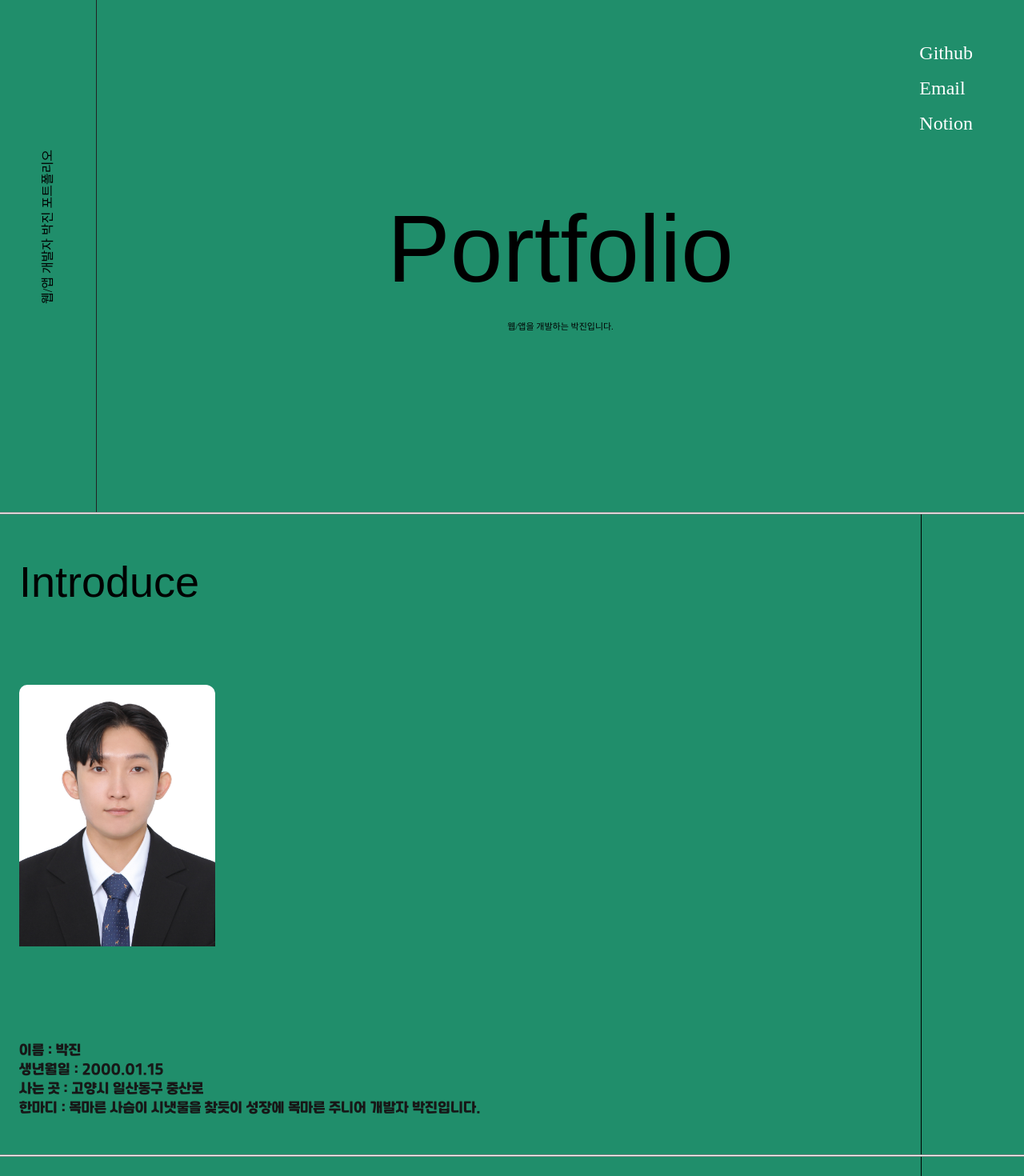
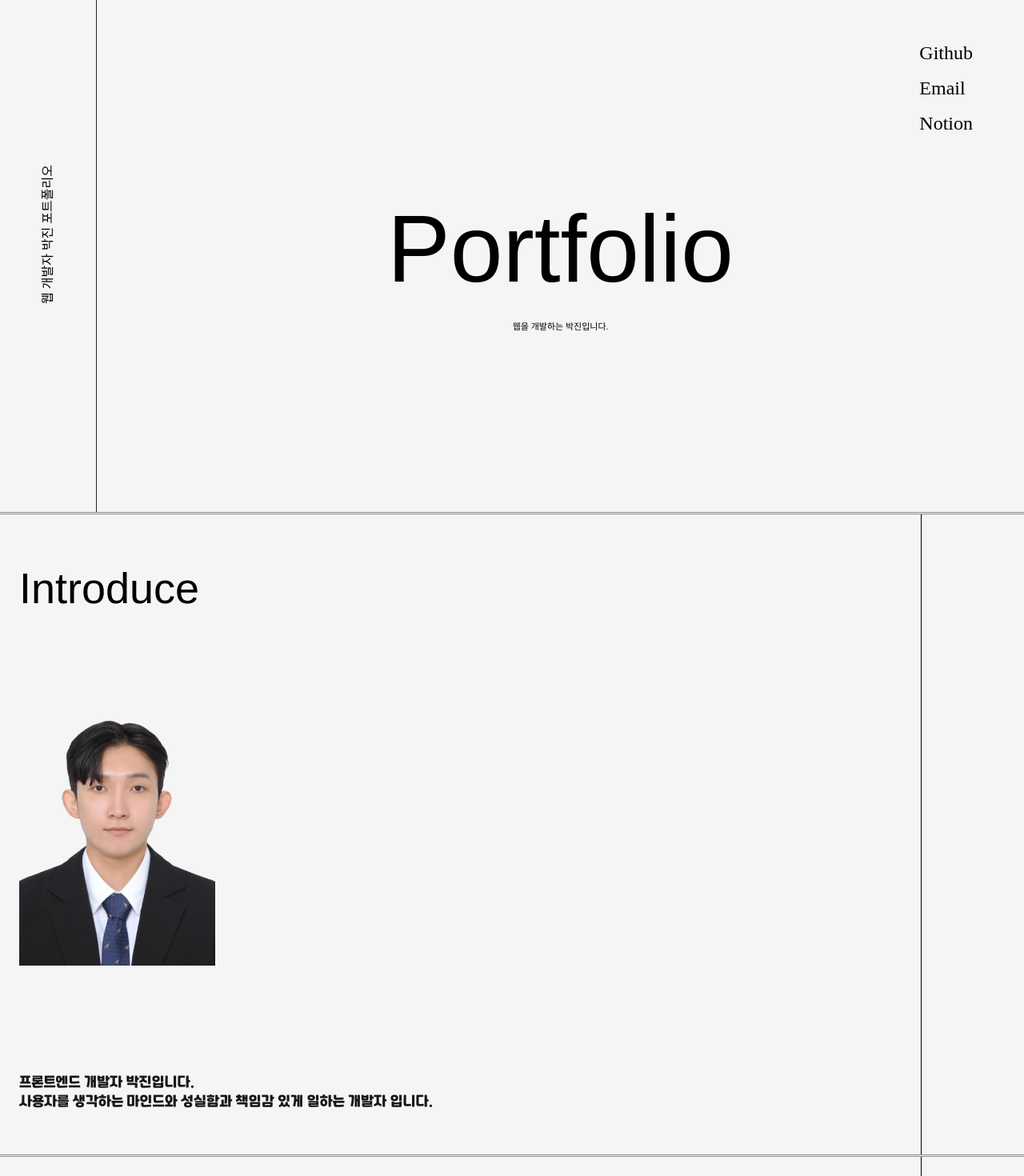
Before and after one commit to jin-park0115/24newportfolio, a React (Vite) app: page / in a window 1280 px wide. Shown: the top 1470 px of the page at 80% size. Built offline with nearby package versions, Linux system fonts and the light colour scheme; a web font is replaced by a local one.

Commit message:
design modify

```diff
--- a/src/components/BoxContent.jsx
+++ b/src/components/BoxContent.jsx
@@ -23,10 +23,10 @@ const BoxContent = ({
 
   return (
     <>
-      <div className="bg-slate-100  rounded-[15px] ">
+      <div className="bg-[#c4c7cc]  rounded-[15px] ">
         <div className="p-[15px] flex flex-col gap-[5px] pb-[24px] mobileS:h-[450px] laptopL:h-[530px] desktop:h-[650px]">
           <div className="flex items-center">
-            <p className="border border-primary p-[10px] bg-primary rounded-[10px] text-stone-900 font-jejumyeongjo text-[12px] tablet:text-[12px] laptop:text-[14px] laptopL:text-[16px] p-[6px] desktop:text-[22px]">
+            <p className="border border-[#fff] p-[10px] bg-[#fff] rounded-[10px] text-stone-900 font-jejumyeongjo text-[12px] tablet:text-[12px] laptop:text-[14px] laptopL:text-[16px] p-[6px] desktop:text-[22px]">
               {name}
             </p>
           </div>
--- a/src/components/Circle.jsx
+++ /dev/null
@@ -1,7 +0,0 @@
-const Circle = () => {
-  return (
-    <div className="border border-teal-900 w-[12px] h-[12px] rounded-[50%] bg-teal-900 mobileL:w-[10px] mobileL:h-[10px] laptop:w-[15px] laptop:h-[15px] laptopL:w-[18px] laptopL:h-[18px] desktop:w-[20px] desktop:h-[20px]"></div>
-  );
-};
-
-export default Circle;
--- a/src/index.css
+++ b/src/index.css
@@ -23,6 +23,7 @@
 }
 #root {
   overflow: hidden;
+  background-color: #f5f5f5;
 }
 img {
   width: 100%;
--- a/src/page/ExperiencePage.jsx
+++ b/src/page/ExperiencePage.jsx
@@ -3,7 +3,7 @@ import { Hr } from "./MainPage";
 const ExperiencePage = () => {
   return (
     <>
-      <div className="flex h-screen bg-primary">
+      <div className="flex h-screen">
         <div className="w-[90%] border-r-[1px] border-r-black pl-[24px] pt-[34px]">
           <div className="h-[100%] flex flex-col justify-between">
             <div>
--- a/src/page/IntroPage.jsx
+++ b/src/page/IntroPage.jsx
@@ -1,12 +1,10 @@
-import { Link } from "react-router-dom";
-import myImg from "../assets/증명사진.jpeg";
-import BackGround from "../components/BackGround";
+import myImg from "../assets/증명사진-removebg.png";
 import { Hr } from "./MainPage";
 
 const IntroPage = () => {
   return (
     <>
-      <div className="flex h-screen bg-primary">
+      <div className="flex h-screen">
         <div className="w-[90%] border-r-[1px] border-r-black back bg-transparent flex flex-col pl-[24px] justify-around mobileS:items-center  tablet:items-start laptop: laptopL: desktop:gap-[30px]">
           <div>
             <h1 className="font-jejugothic text-[64px] mobileM:text-[34px] tablet:text-[54px]">
@@ -22,17 +20,17 @@ const IntroPage = () => {
           </div>
           <div className="w-auto mt-[32px] text-neutral-900 desktop:mt-[28px]">
             <p className="font-recipekorea text-[12px] mobileL:text-[14px] tablet:text-[16px] laptopL:text-[20px] desktop:text-[24px]">
-              이름 : 박진
+              프론트엔드 개발자 박진입니다.
             </p>
+            {/* <p className="font-recipekorea text-[12px] mobileL:text-[14px] tablet:text-[16px] laptopL:text-[20px] desktop:text-[24px]">
+              생년월일 : 2000.01.15
+            </p> */}
+            {/* <p className="font-recipekorea text-[12px] mobileL:text-[14px] tablet:text-[16px] laptopL:text-[20px] desktop:text-[24px]">
+              사는 곳 : 고양시 일산동구 중산로
+            </p> */}
             <p className="font-recipekorea text-[12px] mobileL:text-[14px] tablet:text-[16px] laptopL:text-[20px] desktop:text-[24px]">
-              생년월일 : 2000.01.15
-            </p>
-            <p className="font-recipekorea text-[12px] mobileL:text-[14px] tablet:text-[16px] laptopL:text-[20px] desktop:text-[24px]">
-              사는 곳 : 고양시 일산동구 중산로
-            </p>
-            <p className="font-recipekorea text-[12px] mobileL:text-[14px] tablet:text-[16px] laptopL:text-[20px] desktop:text-[24px]">
-              한마디 : 목마른 사슴이 시냇물을 찾듯이 성장에 목마른 주니어 개발자
-              박진입니다.
+              사용자를 생각하는 마인드와 성실함과 책임감 있게 일하는 개발자
+              입니다.
             </p>
           </div>
         </div>
--- a/src/page/MainPage.jsx
+++ b/src/page/MainPage.jsx
@@ -1,23 +1,22 @@
-import { Link } from "react-router-dom";
 import styled from "styled-components";
 
 const MainPage = () => {
   const email = "parkjin0115@naver.com";
   return (
     <>
-      <div className="h-[80vh] bg-primary m-0 flex laptopL:h-screen">
+      <div className="h-[80vh] m-0 flex laptopL:h-screen">
         <div className="flex flex-col absolute top-9 right-[53px] md:top-10 md:right-12 lg:top-12 lg:right-16 mobileM:right-[10px] mobileL: right-10 top-8">
           <a
             href="https://github.com/jin-park0115"
             target="_blank"
             rel="noopener noreferrer"
-            className="text-[28px] text-white font-light font-jejumyeongjo hover:text-stone-900 transition ease-in-out delay-150 mobileM:text-[16px] mobileL:text-[20px] tablet:text-[24px] laptop: text-[28px] desktop:text-[34px]"
+            className="text-[28px] text-black font-light font-jejumyeongjo hover:text-indigo-900 transition ease delay-100 mobileM:text-[16px] mobileL:text-[20px] tablet:text-[24px] laptop: text-[28px] desktop:text-[34px]"
           >
             Github
           </a>
           <a
             href={`mailto:${email}`}
-            className="text-[30px] text-white mt-[8px] font-light font-jejumyeongjo hover:text-stone-900 transition ease-in-out delay-150 mobileM:text-[16px] mobileL:text-[20px] tablet:text-[24px] mt-[24px] laptop: text-[28px] desktop:text-[34px]"
+            className="text-[30px] text-black mt-[8px] font-light font-jejumyeongjo hover:text-indigo-900 transition ease delay-100 mobileM:text-[16px] mobileL:text-[20px] tablet:text-[24px] mt-[24px] laptop: text-[28px] desktop:text-[34px]"
           >
             Email
           </a>
@@ -25,14 +24,14 @@ const MainPage = () => {
             href="https://oval-industry-026.notion.site/2bc5f6d2e76144238d2be0747421af97"
             target="_blank"
             rel="noopener noreferrer"
-            className="text-[30px] text-white font-light mt-[8px] font-jejumyeongjo hover:text-stone-900 transition ease-in-out delay-150 mobileM:text-[16px] mobileL:text-[20px] tablet:text-[24px] mt-[24px] laptop: text-[28px] desktop:text-[34px] mt-[24px]"
+            className="text-[30px] text-black font-light mt-[8px] font-jejumyeongjo hover:text-indigo-900 transition ease delay-100 mobileM:text-[16px] mobileL:text-[20px] tablet:text-[24px] mt-[24px] laptop: text-[28px] desktop:text-[34px] mt-[24px]"
           >
             Notion
           </a>
         </div>
         <Left>
           <p className="font-jejumyeongjo text-[1rem] mobileM:w-[80px] mobileL:w-[100px] text-[0.7rem]  tablet:w-[120px] text-[0.8rem] desktop:text-[1.1rem] ">
-            웹/앱 개발자 박진 포트폴리오
+            웹 개발자 박진 포트폴리오
           </p>
         </Left>
         <Center>
@@ -40,7 +39,7 @@ const MainPage = () => {
             Portfolio
           </p>
           <p className="font-jejumyeongjo text-[12px] mobileM:text-[10px] mobileL:text-[11px] desktop:text-[20px] ">
-            웹/앱을 개발하는 박진입니다.
+            웹을 개발하는 박진입니다.
           </p>
         </Center>
       </div>
--- a/src/page/MyProjectPage.jsx
+++ b/src/page/MyProjectPage.jsx
@@ -1,18 +1,10 @@
 import styled from "styled-components";
-import Circle from "../components/Circle";
 import { Hr } from "./MainPage";
 
 const MyProjectPage = () => {
   return (
     <>
-      <Container className="bg-primary">
-        {/* <CircleBox>
-          <div className="flex gap-[5px] laptop:gap-[5px] desktop:gap-[8px]">
-            {[...Array(5)].map((_, index) => (
-              <Circle key={index} />
-            ))}
-          </div>
-        </CircleBox> */}
+      <Container>
         <Wrap>
           <Box>
             <p className="font-jejugothic text-[2.5rem] mobileL:text-[2.5rem] laptopL:text-[3.5rem] desktop:text-[4.5rem]">
@@ -42,18 +34,6 @@ const Wrap = styled.div`
   border-bottom: 1px solid #222;
 `;
 
-// const CircleBox = styled.div`
-//   display: flex;
-//   flex-direction: column;
-//   align-items: center;
-//   justify-content: center;
-//   position: relative;
-//   bottom: 10px;
-//   @media (min-width: 425px) {
-//     bottom: 5px;
-//   }
-// `;
-
 const Box = styled.div`
   display: flex;
   flex-direction: column;
--- a/src/page/ProjectsPage.jsx
+++ b/src/page/ProjectsPage.jsx
@@ -24,7 +24,7 @@ const ProjectsPage = () => {
   ];
   return (
     <>
-      <Container className="bg-primary pt-[10px] pb-[10px]tablet:pt-[30px] pb-[30px]">
+      <Container className="pt-[10px] pb-[10px]tablet:pt-[30px] pb-[30px]">
         <Wrap className="w-[80%]">
           {datas.map((item, index) => (
             <Box key={item.id}>
--- a/src/page/SkillsPage.jsx
+++ b/src/page/SkillsPage.jsx
@@ -3,7 +3,7 @@ import { Hr } from "./MainPage";
 const SkillsPage = () => {
   return (
     <>
-      <div className="flex h-screen bg-primary">
+      <div className="flex h-screen">
         <div className="w-[90%] border-r-[1px] border-r-black pl-[24px] pt-[34px] pb-[20px]">
           <div className="h-[100%] flex flex-col justify-between">
             <div>
```
Also changed, not shown: src/assets/증명사진-removebg.png (added).
